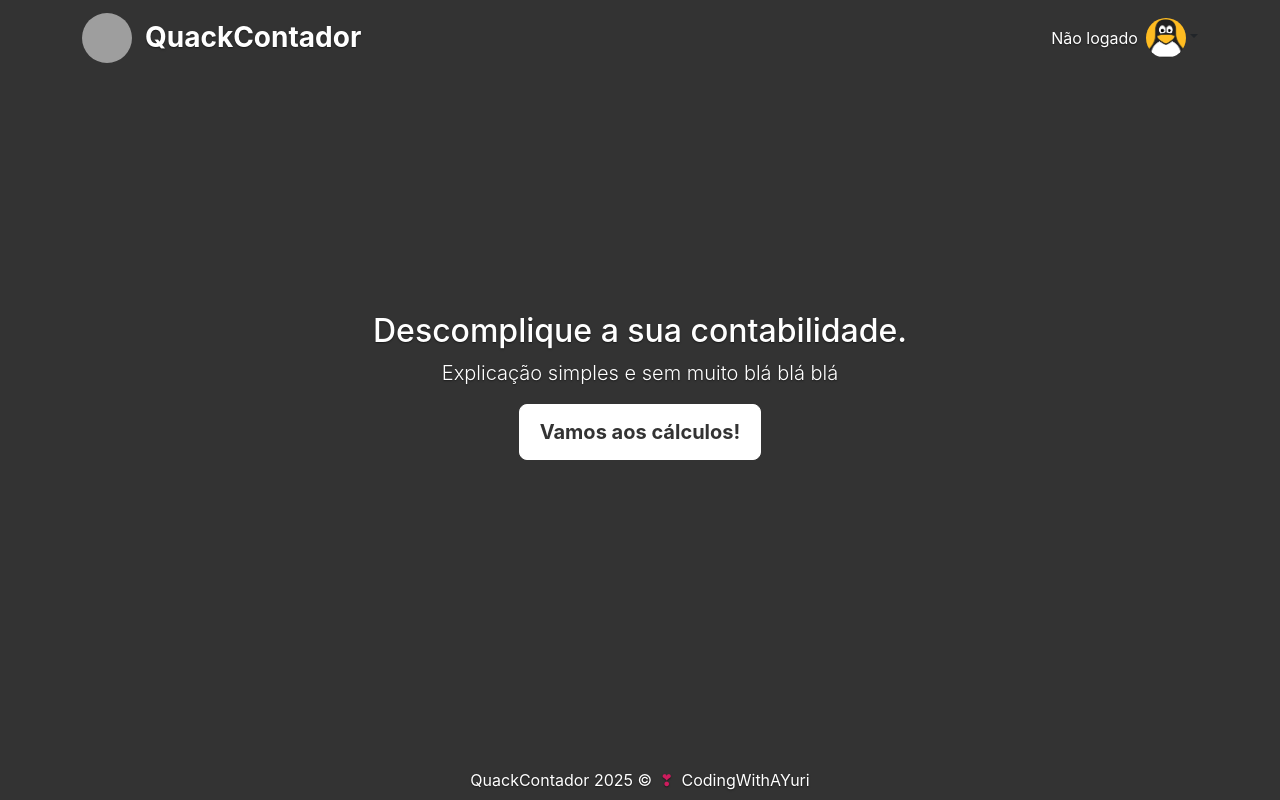
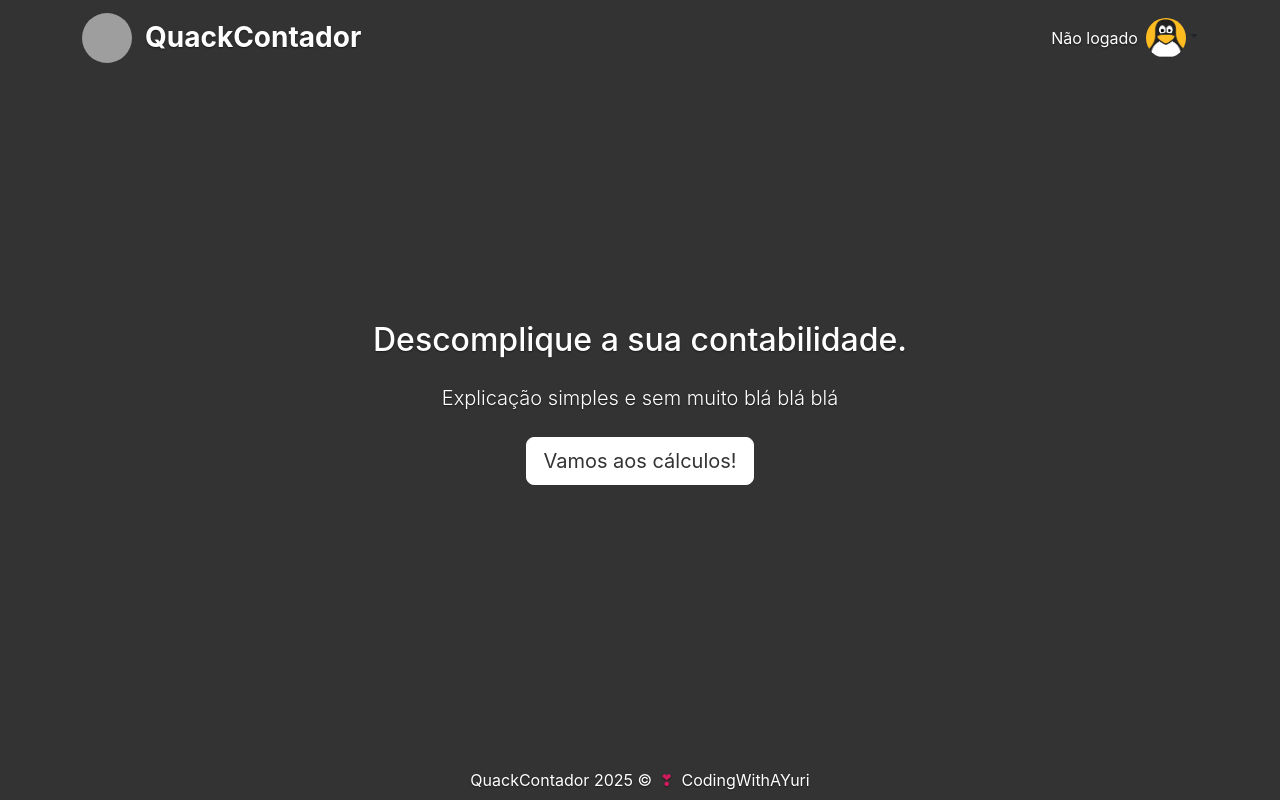
Before and after one commit to CodingWithAYuri/quackontador, a React (Create React App) app: page /login in a window 1280 px wide. Built offline with nearby package versions, Linux system fonts and the light colour scheme; grey boxes are pictures that could not be loaded.

Commit message:
refactor(theme): padronização de cores via CSS variables
- Cria sistema centralizado no :root

- Unifica cores escuras (#333)

- Atualiza componentes para usar variáveis

- Facilita futuras manutenções

```diff
--- a/src/components/GuiaGPS.js
+++ b/src/components/GuiaGPS.js
@@ -40,7 +40,7 @@ const styles = {
   formContainer: {
     width: '100%',
     padding: '1.5rem',
-    backgroundColor: '#2a2a2a',
+    backgroundColor: 'var(--card-bg)',
     borderRadius: '8px',
     boxShadow: '0 0 10px rgba(0, 0, 0, 0.1)'
   },
@@ -72,7 +72,7 @@ const styles = {
     display: 'flex',
     alignItems: 'center',
     justifyContent: 'center',
-    backgroundColor: '#444',
+    backgroundColor: 'var(--input-bg)',
     border: '1px solid #555',
     color: '#fff',
     borderRight: 'none',
@@ -85,7 +85,7 @@ const styles = {
     }
   },
   formControl: {
-    backgroundColor: '#444',
+    backgroundColor: 'var(--input-bg)',
     border: '1px solid #555',
     borderLeft: 'none',
     color: '#fff',
--- a/src/components/LoginForm.js
+++ b/src/components/LoginForm.js
@@ -83,7 +83,7 @@ function LoginForm() {
       display: 'flex',
       flexDirection: 'column',
       minHeight: '100vh',
-      backgroundColor: '#1a1a1a',
+      backgroundColor: 'var(--bg-primary)',
       alignItems: 'center',
       justifyContent: 'center',
       padding: '1rem',
@@ -92,7 +92,7 @@ function LoginForm() {
     formContainer: {
       width: '100%',
       maxWidth: '400px',
-      backgroundColor: '#333',
+      backgroundColor: 'var(--bg-primary)',
       borderRadius: '8px',
       padding: '2rem',
       boxShadow: '0 4px 6px rgba(0, 0, 0, 0.1)',
@@ -117,7 +117,7 @@ function LoginForm() {
       borderRadius: '50%',
       border: '3px solid rgba(255, 255, 255, 0.2)',
       objectFit: 'cover',
-      backgroundColor: '#444',
+      backgroundColor: 'var(--input-bg)',
       padding: '4px',
       boxShadow: '0 2px 10px rgba(0, 0, 0, 0.2)'
     },
@@ -130,7 +130,7 @@ function LoginForm() {
       padding: '0.8rem 1rem 0.8rem 2.5rem',
       borderRadius: '4px',
       border: '1px solid #555',
-      backgroundColor: '#444',
+      backgroundColor: 'var(--input-bg)',
       color: '#fff',
       fontSize: '0.9rem',
       transition: 'all 0.2s ease-in-out'
--- a/src/components/Main.js
+++ b/src/components/Main.js
@@ -3,14 +3,26 @@ import { Container } from "react-bootstrap";
 import { Link } from "react-router-dom";
 
 function Main() {
+  const mainStyle = {
+    display: 'flex',
+    flexDirection: 'column',
+    justifyContent: 'center',
+    alignItems: 'center',
+    minHeight: 'calc(100vh - 130px)', // Altura ajustada para considerar header e footer
+    padding: '2rem 0',
+    backgroundColor: '#333',
+    color: '#fff',
+    textAlign: 'center'
+  };
+
   return (
     <main
       role="main"
-      className="main inner cover text-center d-flex justify-content-center align-items-center"
+      style={mainStyle}
     >
-      <Container className="container mb-5">
-      <h2 className="cover-heading">Descomplique a sua contabilidade.</h2>
-      <p className="lead">Explicação simples e sem muito blá blá blá</p>
+      <Container>
+        <h2 className="cover-heading mb-4">Descomplique a sua contabilidade.</h2>
+        <p className="lead mb-4">Explicação simples e sem muito blá blá blá</p>
         <p className="lead">
           <Link
             to="/calculos"
@@ -20,7 +32,6 @@ function Main() {
           </Link>
         </p>
       </Container>
-
     </main>
   );
 }
--- a/src/components/MeusDados.js
+++ b/src/components/MeusDados.js
@@ -268,8 +268,8 @@ const MeusDados = () => {
     minHeight: 'calc(100vh - 120px)', // Ajusta a altura para considerar o header e footer
     display: 'flex',
     flexDirection: 'column',
-    backgroundColor: '#1a1a1a',
-    color: '#fff',
+    backgroundColor: 'var(--bg-primary)', // Atualizado para usar a variável CSS
+    color: 'var(--text-primary)',
     width: '100%',
     boxSizing: 'border-box',
     padding: '20px 0'
@@ -298,7 +298,7 @@ const MeusDados = () => {
           width: '100%',
           maxWidth: '500px',
           margin: '0 auto',
-          backgroundColor: '#2a2a2a',
+          backgroundColor: 'var(--card-bg)',
           borderRadius: '8px',
           padding: '2rem',
           boxShadow: '0 4px 6px rgba(0, 0, 0, 0.1)'
@@ -418,7 +418,7 @@ const MeusDados = () => {
                       padding: '0.8rem 1rem 0.8rem 2.5rem',
                       borderRadius: '4px',
                       border: '1px solid #555',
-                      backgroundColor: '#444',
+                      backgroundColor: 'var(--input-bg)',
                       color: '#fff',
                       fontSize: '0.95rem',
                       transition: 'all 0.2s ease-in-out',
@@ -448,7 +448,7 @@ const MeusDados = () => {
                       padding: '0.8rem 1rem 0.8rem 2.5rem',
                       borderRadius: '4px',
                       border: '1px solid #555',
-                      backgroundColor: '#444',
+                      backgroundColor: 'var(--input-bg)',
                       color: '#fff',
                       fontSize: '0.95rem',
                       transition: 'all 0.2s ease-in-out',
@@ -478,7 +478,7 @@ const MeusDados = () => {
                       padding: '0.8rem 1rem 0.8rem 2.5rem',
                       borderRadius: '4px',
                       border: '1px solid #555',
-                      backgroundColor: '#444',
+                      backgroundColor: 'var(--input-bg)',
                       color: '#fff',
                       fontSize: '0.95rem',
                       transition: 'all 0.2s ease-in-out',
--- a/src/index.css
+++ b/src/index.css
@@ -1,3 +1,18 @@
+:root {
+  /* Cores principais do tema */
+  --bg-primary: #333;
+  --bg-secondary: #444;
+  --bg-light: #f8f9fa;
+  --text-primary: #fff;
+  --text-secondary: #ccc;
+  --accent-color: #6c757d;
+  --accent-hover: #5a6268;
+  --input-bg: #444;
+  --card-bg: #333;
+  --error-color: #dc3545;
+  --success-color: #28a745;
+}
+
 body {
   margin: 0;
   font-family: -apple-system, BlinkMacSystemFont, 'Segoe UI', 'Roboto', 'Oxygen',
@@ -20,7 +35,7 @@ code {
   border: none;
   box-shadow: 0 4px 15px rgba(0, 0, 0, 0.3);
   min-width: 200px;
-  background-color: #333;
+  background-color: var(--bg-primary);
   border-radius: 8px;
   padding: 0.5rem 0;
   overflow: hidden;
```
Lines whose indentation alone changed are shown as unchanged.
